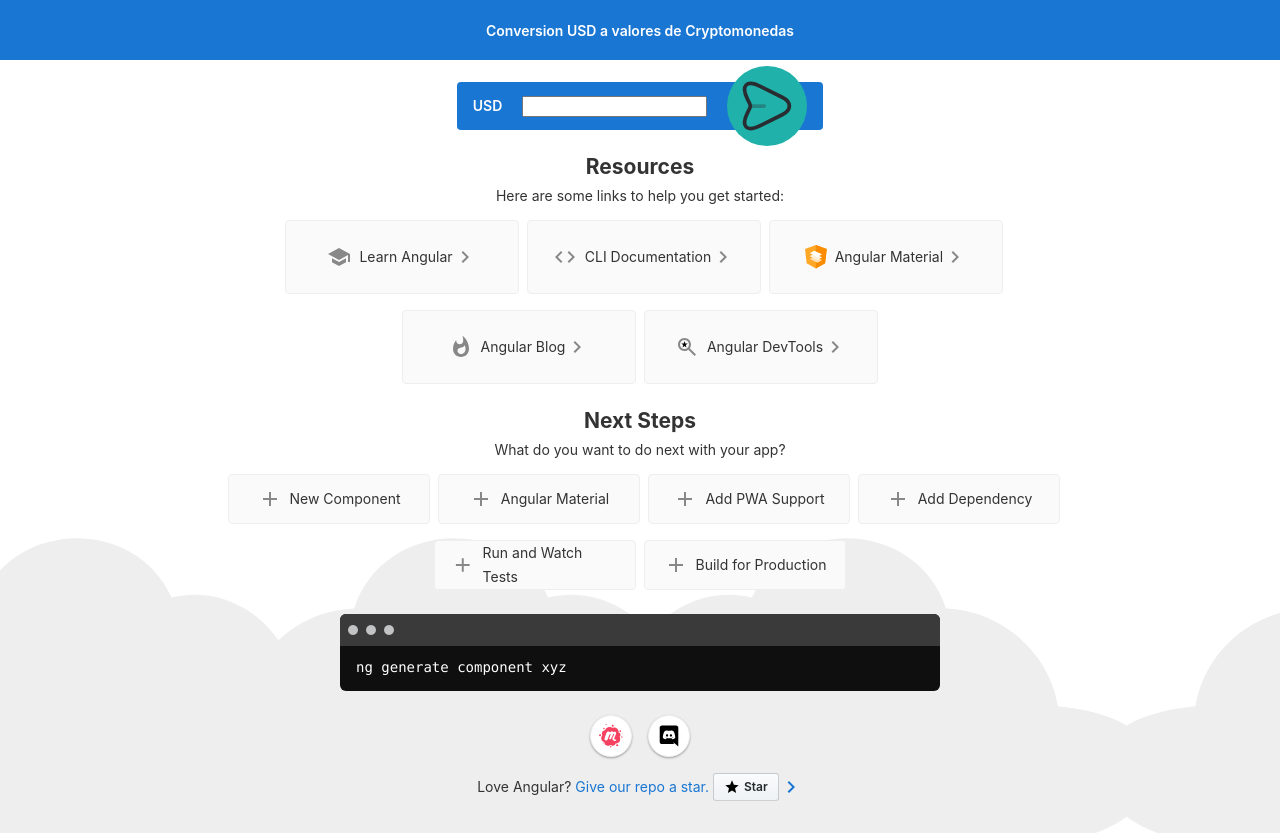
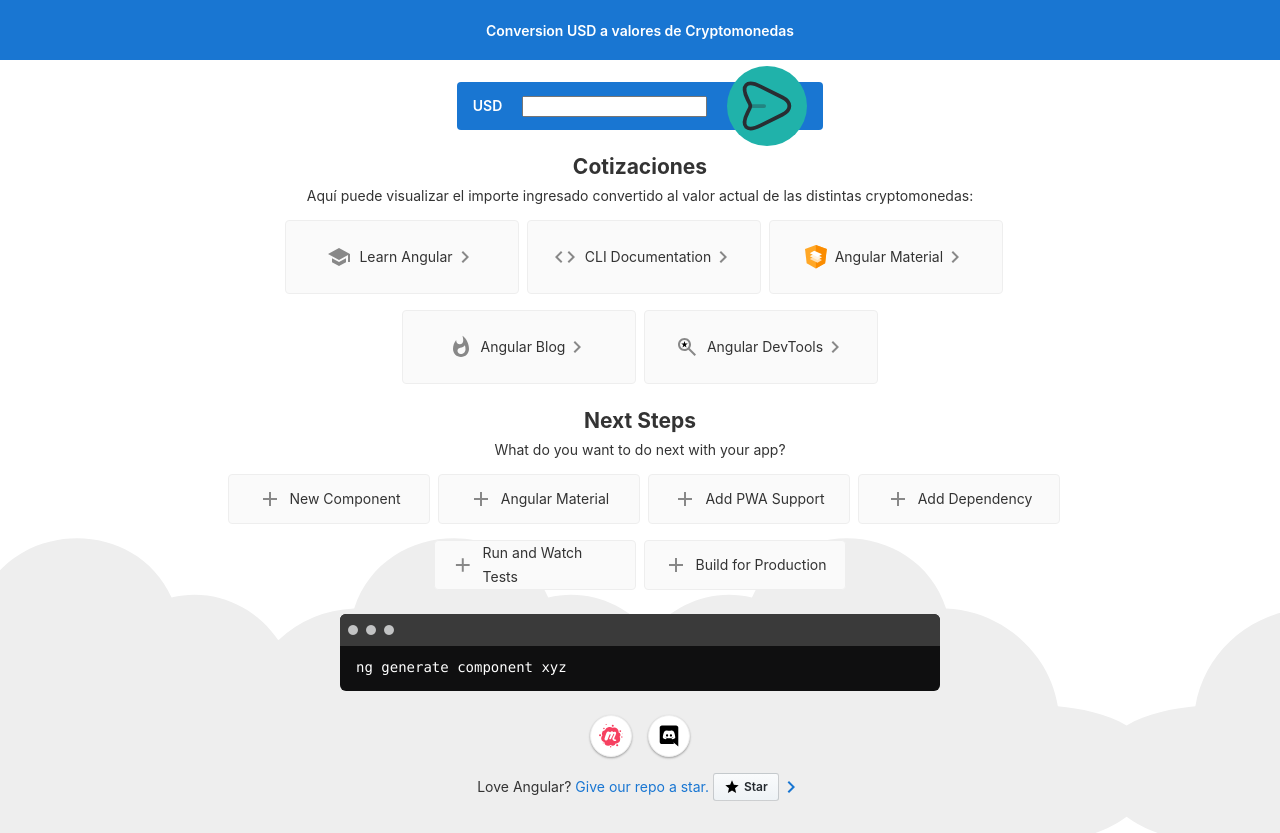
Before and after one commit to AdrianLemos19891214/DemoPruebaCrypto, an Angular app: page / in a window 1280 px wide. Built offline with nearby package versions, Linux system fonts and the light colour scheme.

Commit message:
titulo cotizaciones + label informativo actualizado

```diff
--- a/src/app/app.component.html
+++ b/src/app/app.component.html
@@ -348,8 +348,8 @@
   </div>
 
   <!-- Resources -->
-  <h2>Resources</h2>
-  <p>Here are some links to help you get started:</p>
+  <h2>Cotizaciones</h2>
+  <p>Aquí puede visualizar el importe ingresado convertido al valor actual de las distintas cryptomonedas:</p>
 
   <div class="card-container">
     <a class="card" target="_blank" rel="noopener" href="https://angular.io/tutorial">
```
